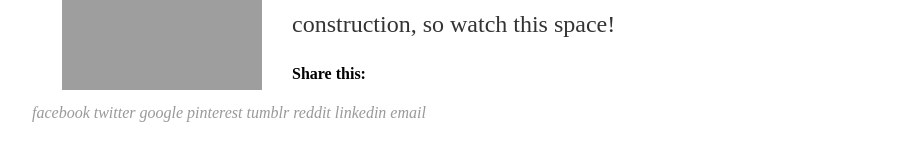
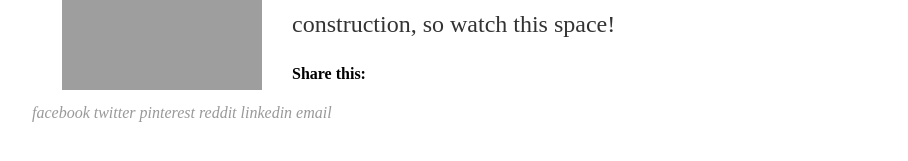
Before and after one commit to siddharth-maddali/siddharth-maddali.github.io, a Jekyll site: the page built from index.md, in a window 1280 px wide. Shown: the part 338-499 px from the top of the page, without its empty margins (160-1068 px from the left). Built offline with Jekyll 4.4.1, drawn with Linux system fonts in a browser that asks for light colours; formulas are drawn with MathJax 3; a script that is not in the unit is left out.

Commit message:
Removed tumblr, google+ from share-bar (I don't want to share on these sites!)

```diff
--- a/_includes/share-bar.html
+++ b/_includes/share-bar.html
@@ -16,11 +16,11 @@
             <i class="fa fa-twitter share-button"> twitter</i>
         </a>
 
-        <a  href="https://plus.google.com/share?url={{ site.url }}{{ site.baseurl }}{{ page.url }}"
+<!--        <a  href="https://plus.google.com/share?url={{ site.url }}{{ site.baseurl }}{{ page.url }}"
             onclick="window.open(this.href, 'pop-up', 'left=20,top=20,width=500,height=500,toolbar=1,resizable=0'); return false;"
             title="Share on Google+" >
             <i class="fa fa-google-plus share-button"> google</i>
-        </a>
+        </a>          -->
 
         <a  href="https://www.pinterest.com/pin/create/button/?url={{ site.url }}{{ site.baseurl }}{{ page.url }}"
             onclick="window.open(this.href, 'pop-up', 'left=20,top=20,width=900,height=500,toolbar=1,resizable=0'); return false;"
@@ -28,11 +28,11 @@
             <i class="fa fa-pinterest-p share-button"> pinterest</i>
         </a>
 
-        <a  href="https://www.tumblr.com/share/link?url={{ site.url }}{{ site.baseurl }}{{ page.url }}"
+<!--        <a  href="https://www.tumblr.com/share/link?url={{ site.url }}{{ site.baseurl }}{{ page.url }}"
             onclick="window.open(this.href, 'pop-up', 'left=20,top=20,width=900,height=500,toolbar=1,resizable=0'); return false;"
             title="Share on Tumblr" >
             <i class="fa fa-tumblr share-button"> tumblr</i>
-        </a>
+        </a> -->
 
         <a  href="http://www.reddit.com/submit?url={{ site.url }}{{ site.baseurl }}{{ page.url }}"
             onclick="window.open(this.href, 'pop-up', 'left=20,top=20,width=900,height=500,toolbar=1,resizable=0'); return false;"
```
